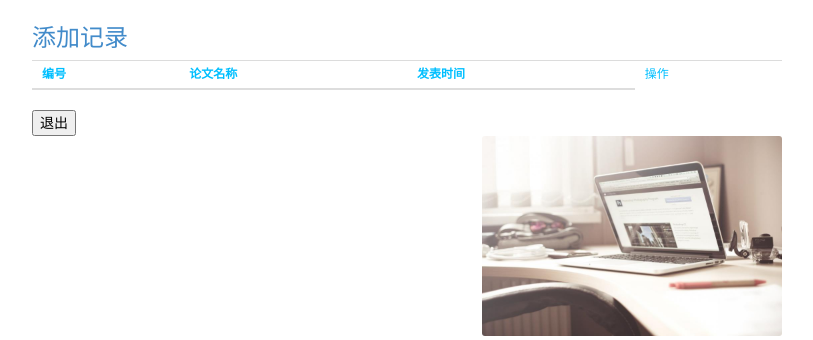
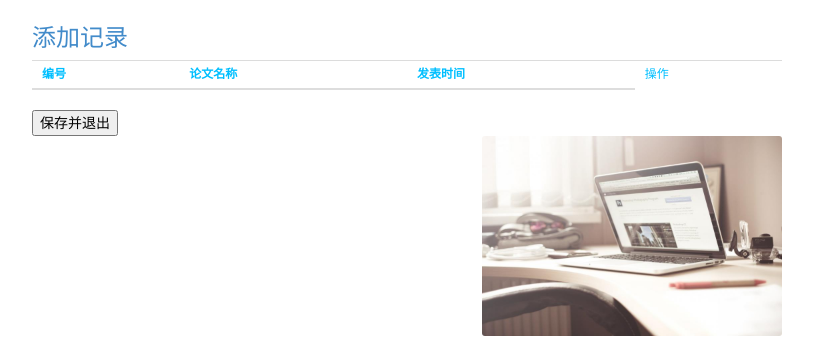
Before and after one commit to SkyFishT/mongoPro-1, a Django app: page /tanglab/manage in a window 1280 px wide. Shown: the part 302-642 px from the top of the page, without its empty margins (38-851 px from the left). Run offline with Django 3.2, Linux system fonts and the light colour scheme; data that the repository does not hold is empty; parts of the project's set-up code (start-up, migrations or seed data) failed here and were passed over; some libraries are stand-ins or nearby versions.

Commit message:
few changes

```diff
--- a/labs/templates/labs/manage.html
+++ b/labs/templates/labs/manage.html
@@ -141,7 +141,7 @@ background: #FFF
             </table>
             <!--退出编辑-->
             <form role="form" action="{% url 'labs:show' %}" method="get">
-                <input type="submit" name="sign_out" value="退出">
+                <input type="submit" name="sign_out" value="保存并退出">
             </form>
             </body>
             <p><img src="{% static 'assets/images/mac.jpg' %}" alt="" class="img-rounded pull-right"
```
